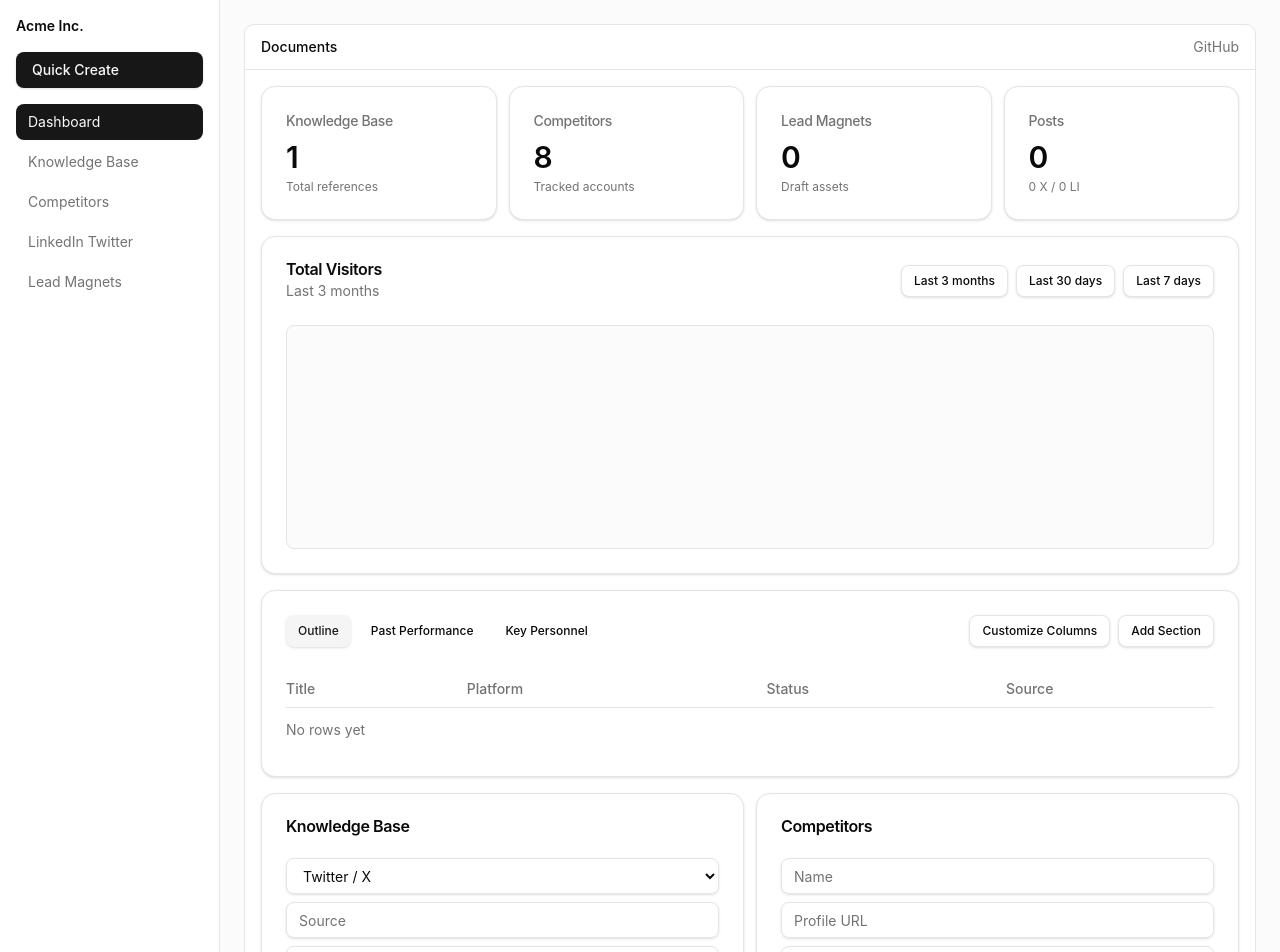
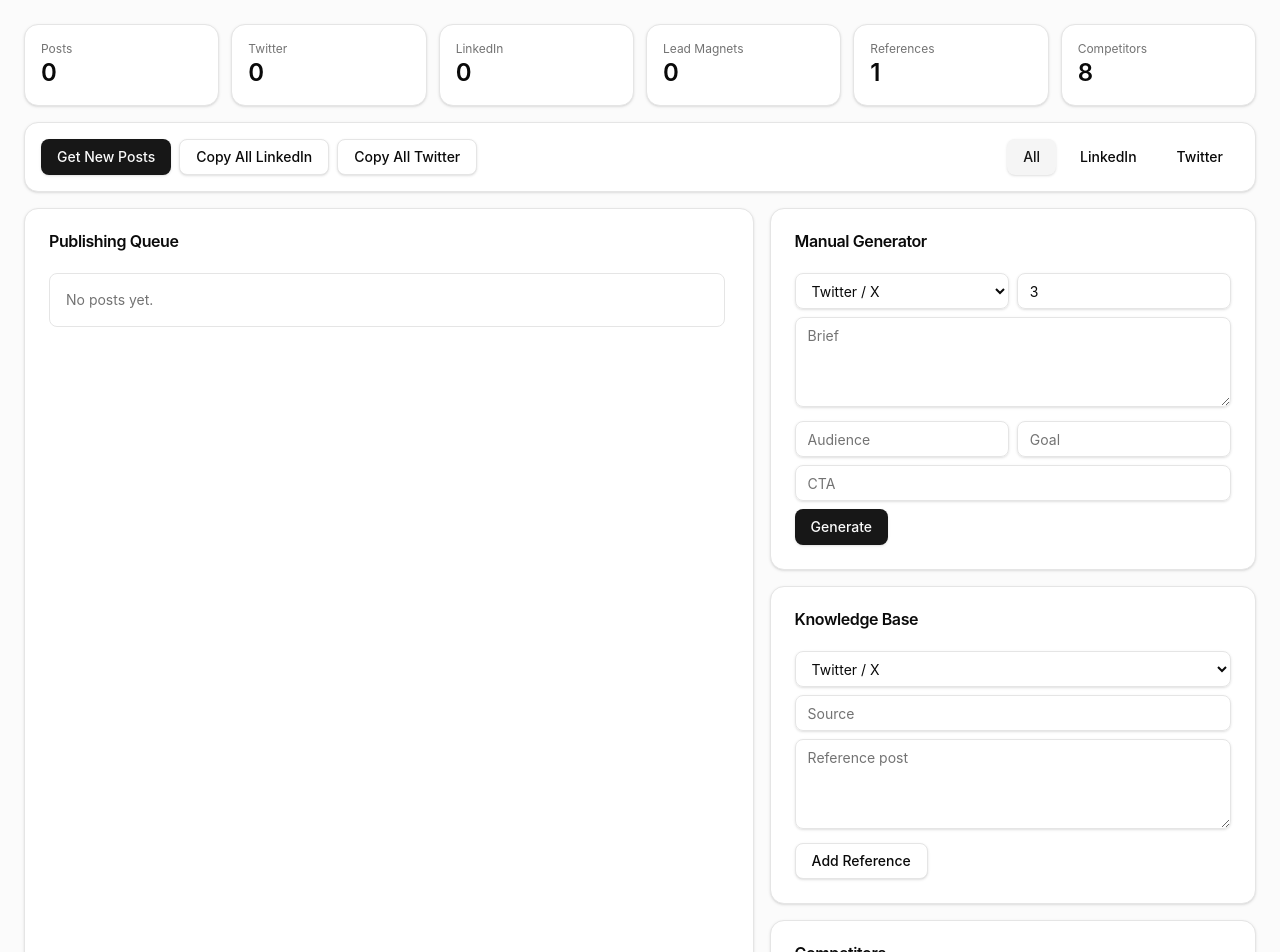
Before and after one commit to yar-malik/yar-content-engine, a Next.js app: page / in a window 1280 px wide. Shown: the top 952 px of the page. Built offline with nearby package versions, Linux system fonts and the light colour scheme.

Commit message:
all commits

```diff
--- a/app/page.js
+++ b/app/page.js
@@ -14,9 +14,17 @@ export default function HomePage() {
   const [posts, setPosts] = useState([]);
   const [leadMagnets, setLeadMagnets] = useState([]);
   const [autoPosts, setAutoPosts] = useState([]);
-  const [discoveryMeta, setDiscoveryMeta] = useState({ fetchedAt: "" });
+
   const [status, setStatus] = useState({ error: "", success: "" });
-  const [loading, setLoading] = useState({ creators: false, items: false, generate: false, autoContent: false });
+  const [loading, setLoading] = useState({
+    creators: false,
+    items: false,
+    generate: false,
+    autoContent: false,
+  });
+
+  const [postFilter, setPostFilter] = useState("all");
+  const [copiedPostId, setCopiedPostId] = useState("");
 
   const [creatorForm, setCreatorForm] = useState({ name: "", url: "", platform: "twitter" });
   const [itemForm, setItemForm] = useState({ platform: "twitter", source: "", text: "" });
@@ -50,7 +58,6 @@ export default function HomePage() {
     if (!res.ok) throw new Error(data.error || "Failed to load auto content");
     setLeadMagnets(data.leadMagnets || []);
     setAutoPosts(data.autoPosts || []);
-    setDiscoveryMeta({ fetchedAt: data.fetchedAt || "" });
   }
 
   async function refreshAll(platform = genForm.platform) {
@@ -69,17 +76,68 @@ export default function HomePage() {
     // eslint-disable-next-line react-hooks/exhaustive-deps
   }, []);
 
+  const manualPosts = useMemo(
+    () =>
+      posts.map((post, idx) => ({
+        id: `manual-${idx}`,
+        platform: genForm.platform,
+        hook: post.hook,
+        post: post.post,
+        source: "manual",
+        createdAt: new Date().toISOString(),
+      })),
+    [posts, genForm.platform]
+  );
+
+  const allPosts = useMemo(() => {
+    const auto = autoPosts.map((post) => ({ ...post, source: "auto" }));
+    return [...manualPosts, ...auto].sort((a, b) =>
+      (a.createdAt || "") < (b.createdAt || "") ? 1 : -1
+    );
+  }, [autoPosts, manualPosts]);
+
+  const visiblePosts = useMemo(() => {
+    if (postFilter === "all") return allPosts;
+    return allPosts.filter((post) => post.platform === postFilter);
+  }, [allPosts, postFilter]);
+
   const stats = useMemo(() => {
-    const linkedin = autoPosts.filter((post) => post.platform === "linkedin").length;
-    const twitter = autoPosts.filter((post) => post.platform === "twitter").length;
+    const linkedin = allPosts.filter((post) => post.platform === "linkedin").length;
+    const twitter = allPosts.filter((post) => post.platform === "twitter").length;
+    return {
+      totalPosts: allPosts.length,
+      twitter,
+      linkedin,
+      references: items.length,
+      competitors: creators.length,
+      leadMagnets: leadMagnets.length,
+    };
+  }, [allPosts, items.length, creators.length, leadMagnets.length]);
 
-    return [
-      { label: "Knowledge Base", value: items.length, sub: "Total references" },
-      { label: "Competitors", value: creators.length, sub: "Tracked accounts" },
-      { label: "Lead Magnets", value: leadMagnets.length, sub: "Draft assets" },
-      { label: "Posts", value: linkedin + twitter, sub: `${twitter} X / ${linkedin} LI` },
-    ];
-  }, [items.length, creators.length, leadMagnets.length, autoPosts]);
+  async function copyText(text, postId) {
+    try {
+      await navigator.clipboard.writeText(text || "");
+      setCopiedPostId(postId || "bulk");
+      setStatus({ error: "", success: "Copied" });
+      setTimeout(() => setCopiedPostId(""), 1200);
+    } catch {
+      setStatus({ error: "Clipboard unavailable", success: "" });
+    }
+  }
+
+  async function copyPlatform(platform) {
+    const chunk = allPosts
+      .filter((post) => post.platform === platform)
+      .map((post, idx) => `${idx + 1}. ${post.post}`)
+      .join("\n\n");
+
+    if (!chunk) {
+      setStatus({ error: `No ${platform} posts to copy`, success: "" });
+      return;
+    }
+
+    await copyText(chunk, `bulk-${platform}`);
+  }
 
   async function getNewPosts() {
     setStatus({ error: "", success: "" });
@@ -95,8 +153,7 @@ export default function HomePage() {
       if (!res.ok) throw new Error(data.error || "Generation failed");
       setLeadMagnets(data.leadMagnets || []);
       setAutoPosts(data.autoPosts || []);
-      setDiscoveryMeta({ fetchedAt: data.fetchedAt || "" });
-      setStatus({ error: "", success: `+${data.newPosts?.length || 0} posts` });
+      setStatus({ error: "", success: `Generated ${data.newPosts?.length || 0} posts` });
     } catch (error) {
       setStatus({ error: error.message || "Generation failed", success: "" });
     } finally {
@@ -165,115 +222,79 @@ export default function HomePage() {
 
   return (
     <div className="min-h-screen bg-muted/40">
-      <div className="grid min-h-screen md:grid-cols-[220px_1fr]">
-        <aside className="border-r bg-background">
-          <div className="flex h-full flex-col gap-4 p-4">
-            <div className="text-sm font-semibold">Acme Inc.</div>
-            <Button className="justify-start" onClick={getNewPosts} disabled={loading.autoContent}>
-              {loading.autoContent ? "Working..." : "Quick Create"}
-            </Button>
-            <div className="space-y-1 text-sm">
-              <div className="rounded-md bg-primary px-3 py-2 text-primary-foreground">Dashboard</div>
-              <div className="rounded-md px-3 py-2 text-muted-foreground">Knowledge Base</div>
-              <div className="rounded-md px-3 py-2 text-muted-foreground">Competitors</div>
-              <div className="rounded-md px-3 py-2 text-muted-foreground">LinkedIn Twitter</div>
-              <div className="rounded-md px-3 py-2 text-muted-foreground">Lead Magnets</div>
-            </div>
-            <div className="mt-auto text-xs text-muted-foreground">
-              {discoveryMeta.fetchedAt ? `Updated ${new Date(discoveryMeta.fetchedAt).toLocaleString()}` : "No updates"}
-            </div>
-          </div>
-        </aside>
-
-        <main className="p-4 md:p-6">
-          <div className="rounded-lg border bg-background">
-            <div className="flex items-center justify-between border-b px-4 py-3 text-sm">
-              <div className="font-medium">Documents</div>
-              <div className="text-muted-foreground">GitHub</div>
+      <div className="mx-auto max-w-[1500px] p-4 md:p-6">
+        <div className="mb-4 grid gap-3 md:grid-cols-2 xl:grid-cols-6">
+          <Card><CardContent className="p-4"><p className="text-xs text-muted-foreground">Posts</p><p className="text-2xl font-semibold">{stats.totalPosts}</p></CardContent></Card>
+          <Card><CardContent className="p-4"><p className="text-xs text-muted-foreground">Twitter</p><p className="text-2xl font-semibold">{stats.twitter}</p></CardContent></Card>
+          <Card><CardContent className="p-4"><p className="text-xs text-muted-foreground">LinkedIn</p><p className="text-2xl font-semibold">{stats.linkedin}</p></CardContent></Card>
+          <Card><CardContent className="p-4"><p className="text-xs text-muted-foreground">Lead Magnets</p><p className="text-2xl font-semibold">{stats.leadMagnets}</p></CardContent></Card>
+          <Card><CardContent className="p-4"><p className="text-xs text-muted-foreground">References</p><p className="text-2xl font-semibold">{stats.references}</p></CardContent></Card>
+          <Card><CardContent className="p-4"><p className="text-xs text-muted-foreground">Competitors</p><p className="text-2xl font-semibold">{stats.competitors}</p></CardContent></Card>
         </div>
 
-            <div className="space-y-4 p-4">
+        <Card className="mb-4">
+          <CardContent className="flex flex-wrap items-center gap-2 p-4">
+            <Button onClick={getNewPosts} disabled={loading.autoContent}>{loading.autoContent ? "Generating..." : "Get New Posts"}</Button>
+            <Button variant="outline" onClick={() => copyPlatform("linkedin")}>Copy All LinkedIn</Button>
+            <Button variant="outline" onClick={() => copyPlatform("twitter")}>Copy All Twitter</Button>
+            <div className="ml-auto flex gap-2">
+              <Button variant={postFilter === "all" ? "secondary" : "ghost"} onClick={() => setPostFilter("all")}>All</Button>
+              <Button variant={postFilter === "linkedin" ? "secondary" : "ghost"} onClick={() => setPostFilter("linkedin")}>LinkedIn</Button>
+              <Button variant={postFilter === "twitter" ? "secondary" : "ghost"} onClick={() => setPostFilter("twitter")}>Twitter</Button>
+            </div>
             {(status.error || status.success) && (
-                <div className="rounded-md border px-3 py-2 text-sm">
-                  {status.error || status.success}
-                </div>
+              <div className="w-full rounded-md border px-3 py-2 text-sm">{status.error || status.success}</div>
             )}
-
-              <div className="grid gap-3 md:grid-cols-2 xl:grid-cols-4">
-                {stats.map((stat) => (
-                  <Card key={stat.label}>
-                    <CardHeader className="pb-2">
-                      <CardTitle className="text-sm font-medium text-muted-foreground">{stat.label}</CardTitle>
-                    </CardHeader>
-                    <CardContent>
-                      <div className="text-3xl font-semibold tracking-tight">{stat.value}</div>
-                      <p className="mt-1 text-xs text-muted-foreground">{stat.sub}</p>
-                    </CardContent>
-                  </Card>
-                ))}
-              </div>
-
-              <Card>
-                <CardHeader className="flex-row items-center justify-between space-y-0">
-                  <div>
-                    <CardTitle>Total Visitors</CardTitle>
-                    <p className="mt-1 text-sm text-muted-foreground">Last 3 months</p>
-                  </div>
-                  <div className="flex gap-2">
-                    <Button variant="outline" size="sm">Last 3 months</Button>
-                    <Button variant="outline" size="sm">Last 30 days</Button>
-                    <Button variant="outline" size="sm">Last 7 days</Button>
-                  </div>
-                </CardHeader>
-                <CardContent>
-                  <div className="h-56 rounded-md border bg-muted/40" />
           </CardContent>
         </Card>
 
+        <div className="grid gap-4 lg:grid-cols-[1.2fr_0.8fr]">
           <Card>
-                <CardHeader className="flex-row items-center justify-between space-y-0">
-                  <div className="flex gap-2">
-                    <Button size="sm" variant="secondary">Outline</Button>
-                    <Button size="sm" variant="ghost">Past Performance</Button>
-                    <Button size="sm" variant="ghost">Key Personnel</Button>
+            <CardHeader><CardTitle>Publishing Queue</CardTitle></CardHeader>
+            <CardContent>
+              <div className="max-h-[640px] space-y-3 overflow-auto pr-1">
+                {visiblePosts.map((post) => (
+                  <div key={post.id} className="rounded-lg border bg-background p-3">
+                    <div className="mb-2 flex items-center justify-between gap-2">
+                      <div>
+                        <p className="text-sm font-medium">{post.hook || "Draft"}</p>
+                        <p className="text-xs text-muted-foreground">{post.platform} · {post.source || "auto"}</p>
                       </div>
-                  <div className="flex gap-2">
-                    <Button size="sm" variant="outline">Customize Columns</Button>
-                    <Button size="sm" variant="outline">Add Section</Button>
+                      <Button size="sm" variant="outline" onClick={() => copyText(post.post, post.id)}>
+                        {copiedPostId === post.id ? "Copied" : "Copy"}
+                      </Button>
                     </div>
-                </CardHeader>
-                <CardContent>
-                  <div className="overflow-x-auto">
-                    <table className="w-full text-sm">
-                      <thead className="text-left text-muted-foreground">
-                        <tr className="border-b">
-                          <th className="py-2 pr-3 font-medium">Title</th>
-                          <th className="py-2 pr-3 font-medium">Platform</th>
-                          <th className="py-2 pr-3 font-medium">Status</th>
-                          <th className="py-2 font-medium">Source</th>
-                        </tr>
-                      </thead>
-                      <tbody>
-                        {autoPosts.slice(0, 8).map((post) => (
-                          <tr key={post.id} className="border-b last:border-b-0">
-                            <td className="py-2 pr-3">{post.hook || "Draft"}</td>
-                            <td className="py-2 pr-3">{post.platform}</td>
-                            <td className="py-2 pr-3">Ready</td>
-                            <td className="py-2">Auto</td>
-                          </tr>
+                    <Textarea value={post.post || ""} readOnly className="min-h-[132px]" />
+                  </div>
                 ))}
-                        {autoPosts.length === 0 && (
-                          <tr>
-                            <td className="py-3 text-muted-foreground" colSpan={4}>No rows yet</td>
-                          </tr>
-                        )}
-                      </tbody>
-                    </table>
+                {visiblePosts.length === 0 && <div className="rounded-md border p-4 text-sm text-muted-foreground">No posts yet.</div>}
               </div>
             </CardContent>
           </Card>
 
-              <div className="grid gap-3 lg:grid-cols-2">
+          <div className="space-y-4">
+            <Card>
+              <CardHeader><CardTitle>Manual Generator</CardTitle></CardHeader>
+              <CardContent>
+                <form className="space-y-2" onSubmit={generate}>
+                  <div className="grid gap-2 sm:grid-cols-2">
+                    <Select value={genForm.platform} onChange={(e) => { const platform = e.target.value; setGenForm((prev) => ({ ...prev, platform })); fetchItems(platform).catch(() => {}); }}>
+                      <option value="twitter">Twitter / X</option>
+                      <option value="linkedin">LinkedIn</option>
+                    </Select>
+                    <Input type="number" min={1} max={10} value={genForm.variants} onChange={(e) => setGenForm((prev) => ({ ...prev, variants: Math.max(1, Math.min(Number(e.target.value || 1), 10)) }))} />
+                  </div>
+                  <Textarea placeholder="Brief" value={genForm.brief} onChange={(e) => setGenForm((prev) => ({ ...prev, brief: e.target.value }))} />
+                  <div className="grid gap-2 sm:grid-cols-2">
+                    <Input placeholder="Audience" value={genForm.audience} onChange={(e) => setGenForm((prev) => ({ ...prev, audience: e.target.value }))} />
+                    <Input placeholder="Goal" value={genForm.goal} onChange={(e) => setGenForm((prev) => ({ ...prev, goal: e.target.value }))} />
+                  </div>
+                  <Input placeholder="CTA" value={genForm.callToAction} onChange={(e) => setGenForm((prev) => ({ ...prev, callToAction: e.target.value }))} />
+                  <Button type="submit" disabled={loading.generate}>{loading.generate ? "Generating..." : "Generate"}</Button>
+                </form>
+              </CardContent>
+            </Card>
+
             <Card>
               <CardHeader><CardTitle>Knowledge Base</CardTitle></CardHeader>
               <CardContent>
@@ -284,7 +305,7 @@ export default function HomePage() {
                   </Select>
                   <Input placeholder="Source" value={itemForm.source} onChange={(e) => setItemForm((prev) => ({ ...prev, source: e.target.value }))} />
                   <Textarea placeholder="Reference post" value={itemForm.text} onChange={(e) => setItemForm((prev) => ({ ...prev, text: e.target.value }))} />
-                      <Button type="submit">Add</Button>
+                  <Button type="submit" variant="outline">Add Reference</Button>
                 </form>
               </CardContent>
             </Card>
@@ -299,47 +320,33 @@ export default function HomePage() {
                     <option value="twitter">Twitter / X</option>
                     <option value="linkedin">LinkedIn</option>
                   </Select>
-                      <Button type="submit">Add</Button>
+                  <Button type="submit" variant="outline">Add Competitor</Button>
                 </form>
               </CardContent>
             </Card>
-              </div>
 
             <Card>
-                <CardHeader><CardTitle>Manual Generator</CardTitle></CardHeader>
+              <CardHeader><CardTitle>Lead Magnets</CardTitle></CardHeader>
               <CardContent>
-                  <form className="space-y-2" onSubmit={generate}>
-                    <div className="grid gap-2 md:grid-cols-2">
-                      <Select value={genForm.platform} onChange={(e) => { const platform = e.target.value; setGenForm((prev) => ({ ...prev, platform })); fetchItems(platform).catch(() => {}); }}>
-                        <option value="twitter">Twitter / X</option>
-                        <option value="linkedin">LinkedIn</option>
-                      </Select>
-                      <Input type="number" min={1} max={10} value={genForm.variants} onChange={(e) => setGenForm((prev) => ({ ...prev, variants: Math.max(1, Math.min(Number(e.target.value || 1), 10)) }))} />
-                    </div>
-                    <Textarea placeholder="Brief" value={genForm.brief} onChange={(e) => setGenForm((prev) => ({ ...prev, brief: e.target.value }))} />
-                    <div className="grid gap-2 md:grid-cols-2">
-                      <Input placeholder="Audience" value={genForm.audience} onChange={(e) => setGenForm((prev) => ({ ...prev, audience: e.target.value }))} />
-                      <Input placeholder="Goal" value={genForm.goal} onChange={(e) => setGenForm((prev) => ({ ...prev, goal: e.target.value }))} />
-                    </div>
-                    <Input placeholder="CTA" value={genForm.callToAction} onChange={(e) => setGenForm((prev) => ({ ...prev, callToAction: e.target.value }))} />
-                    <Button type="submit" disabled={loading.generate}>{loading.generate ? "Generating..." : "Generate"}</Button>
-                  </form>
-
-                  <Separator className="my-4" />
-
-                  <div className="space-y-2">
-                    {posts.map((post, idx) => (
-                      <div key={`${idx}-${post.hook}`} className="rounded-md border bg-muted/40 p-3">
-                        <strong className="text-sm">{post.hook || `Draft ${idx + 1}`}</strong>
-                        <p className="mt-1 whitespace-pre-wrap text-sm text-muted-foreground">{post.post}</p>
+                <div className="max-h-44 space-y-2 overflow-auto pr-1">
+                  {leadMagnets.slice(0, 8).map((magnet) => (
+                    <div key={magnet.id} className="rounded-md border p-2">
+                      <p className="text-sm font-medium">{magnet.title}</p>
+                      <p className="text-xs text-muted-foreground">{magnet.assignedTo}</p>
                     </div>
                   ))}
+                  {leadMagnets.length === 0 && <p className="text-sm text-muted-foreground">No lead magnets yet.</p>}
                 </div>
               </CardContent>
             </Card>
           </div>
         </div>
-        </main>
+
+        <Separator className="my-4" />
+
+        <p className="text-xs text-muted-foreground">
+          Copy workflow: generate {"->"} open post {"->"} click Copy {"->"} paste into LinkedIn or X.
+        </p>
       </div>
     </div>
   );
```
Lines whose indentation alone changed are shown as unchanged.
